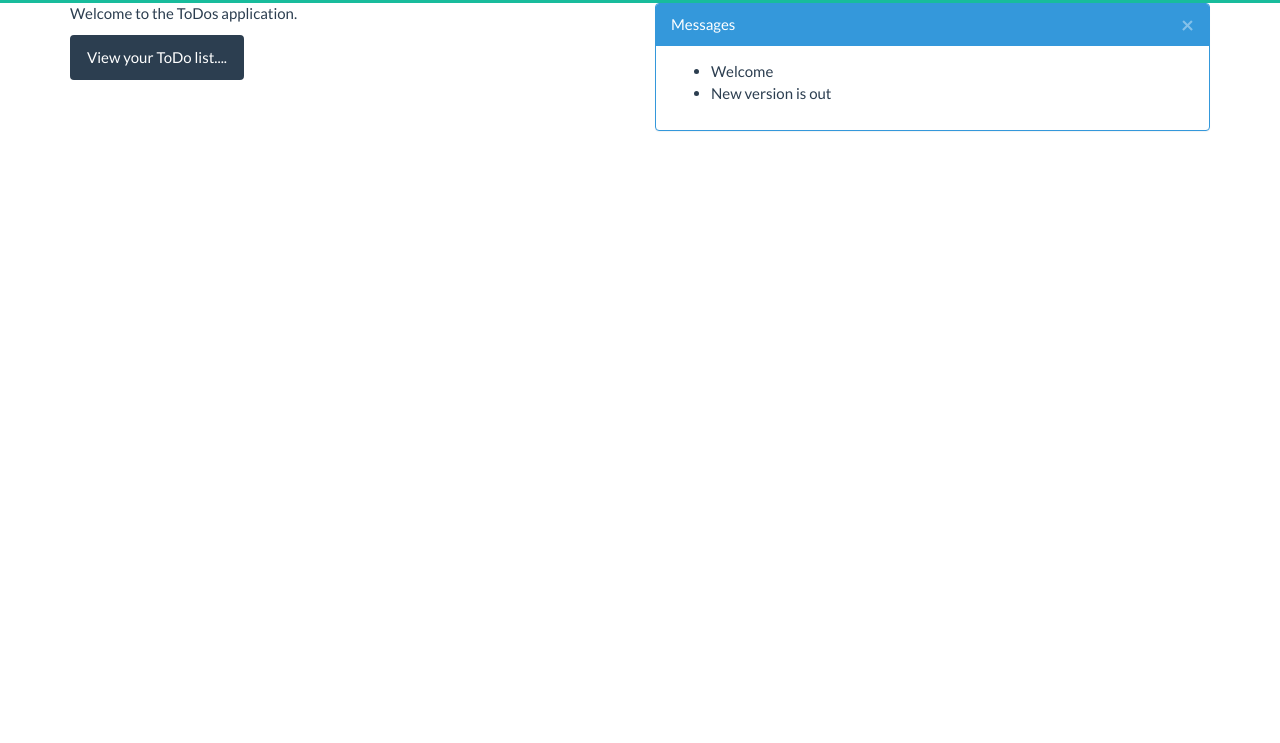
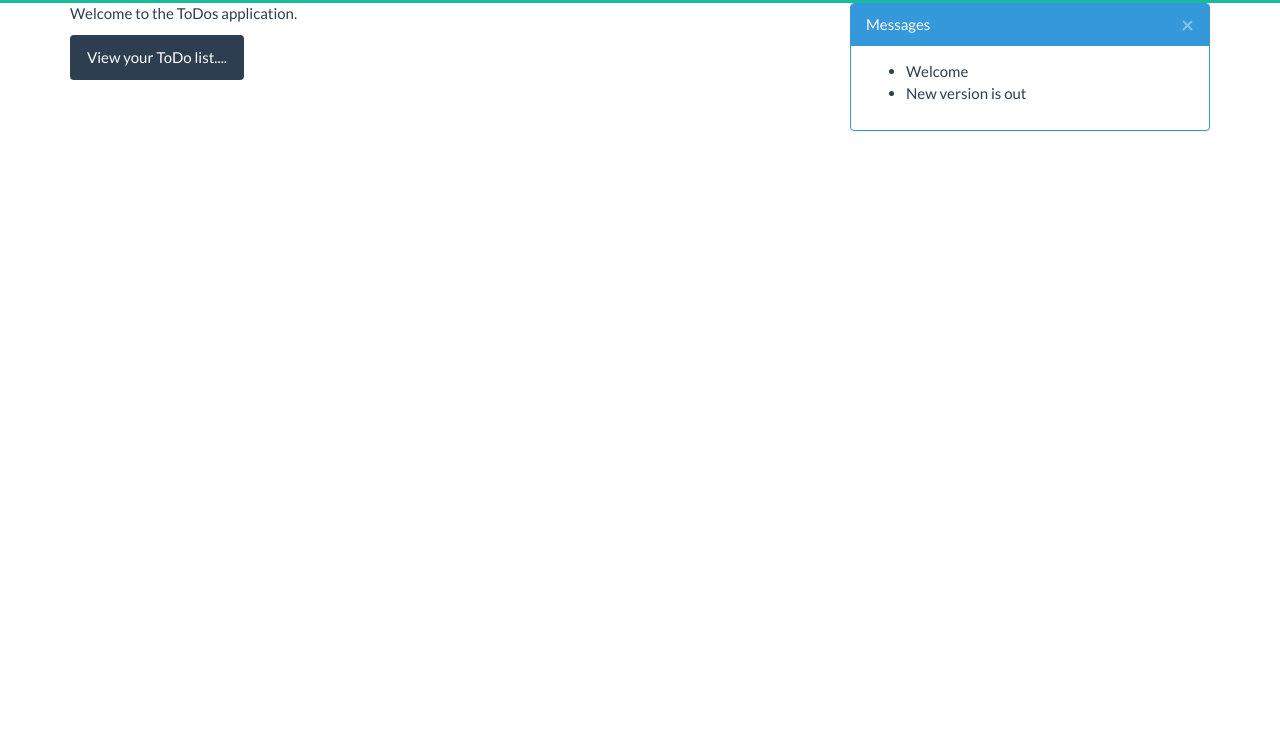
Before and after one commit to chandley/AngularTS-todo, a website: page src/index.html in a window 1280 px wide. Shown: the part 57-800 px from the top of the page. Drawn offline with nearby package versions, Linux system fonts and the light colour scheme.

Commit message:
dynamic bootstrap messages

```diff
--- a/src/root/root.html
+++ b/src/root/root.html
@@ -4,14 +4,15 @@
     <div class="row">
 
         <!-- ... and columns, which are sized as a ratio of 12 -->
-        <div class="col-md-6">
+        <div ng-class="{'col-md-8': rootCtrl.showMessages,
+                       'col-md-12': !rootCtrl.showMessages }">
             <div ui-view>
                 <p>Welcome to the ToDos application.</p>
                 <p><a class="btn btn-primary btn-small" ui-sref="root.todos">View your ToDo list....</a></p>
             </div>
         </div>
 
-        <div class="col-md-6" ng-if="rootCtrl.showMessages">
+        <div class="col-md-4" ng-if="rootCtrl.showMessages">
             <div class="panel panel-info">
                 <div class="panel-heading">
                     Messages
```
Also changed, not shown: public/root/root.html (+3 -2 lines).
